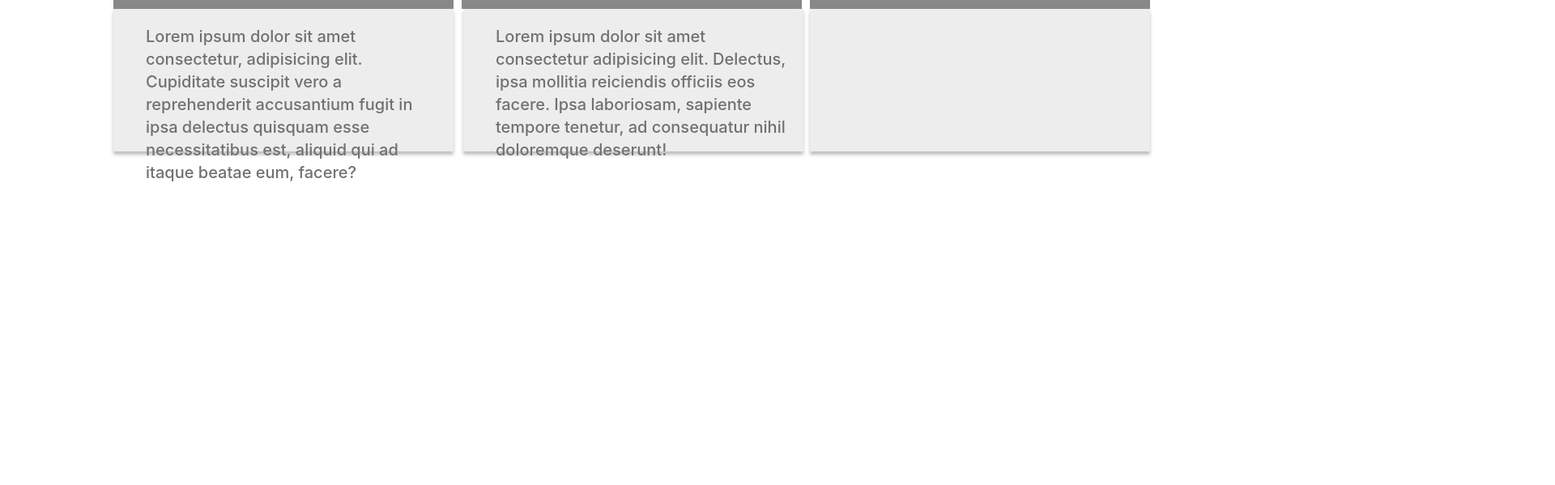
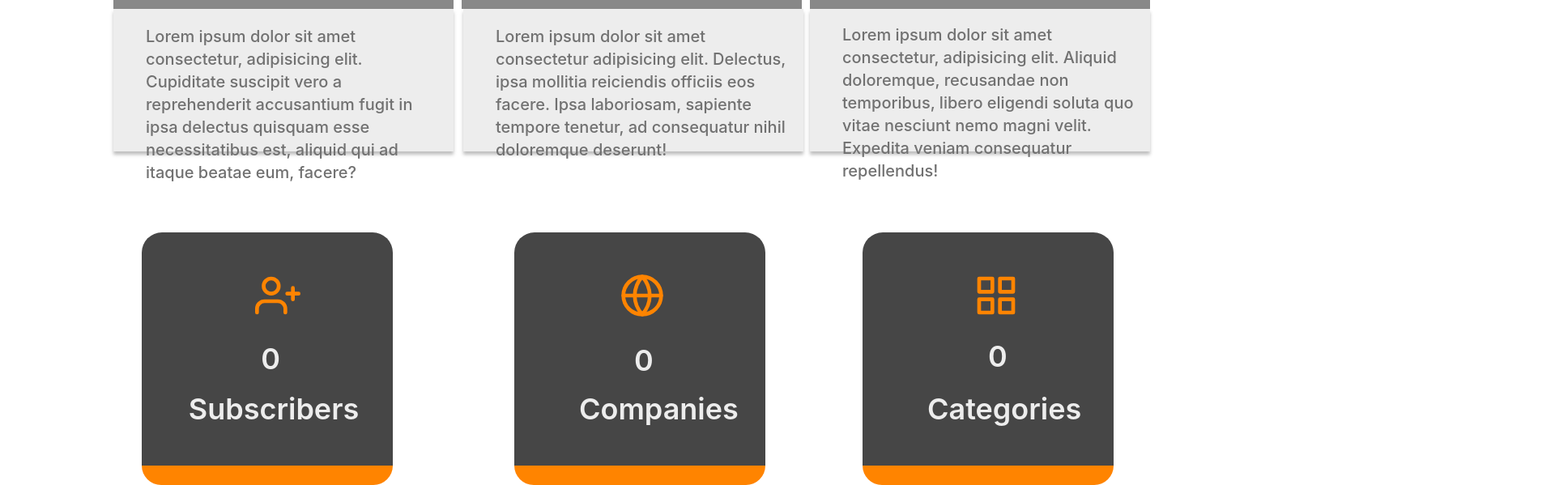
Before and after one commit to Scotty1990/equalithon, a React (Create React App) app: page / in a window 1280 px wide. Shown: the part 1533-2132 px from the top of the page at 81% size, 1920 px wide, since content can reach past the window. Before the commit the page ends 1828 px from the top, so only its background shows below. Built offline with nearby package versions, Linux system fonts and the light colour scheme.

Commit message:
finished bottom divs

```diff
--- a/src/App.css
+++ b/src/App.css
@@ -1385,8 +1385,8 @@
 
 #find-talent-feather-search {
   position: absolute;
-  top: 0px;
-  left: 300px;
+  top: 30px;
+  left: 100px;
   border-radius: 50%;
   border: 1px solid #FFFFFF;
   padding: 4px;
@@ -1408,8 +1408,8 @@
   position: absolute;
   width: 240px;
   height: 64px;
-  left: 200px;
-  top: 0px;
+  left: 150px;
+  top: -12px;
   font-family: 'Inter';
   font-style: normal;
   font-weight: 700;
@@ -1425,8 +1425,8 @@
   position: absolute;
   width: 364px;
   height: 128px;
-  left: 978px;
-  top: 40px;
+  left: 40px;
+  top: -2px;
   font-family: 'Inter';
   font-style: normal;
   font-weight: 500;
@@ -1434,3 +1434,169 @@
   line-height: 28px;
   color: #717171;
 }
+
+#subscribers-companies-categories {
+  position: absolute;
+  width: 1440px;
+  height: 416px;
+  left: 0px;
+  top: 0px;
+}
+
+#subscribers-container {
+  position: absolute;
+  border-radius: 50%;
+  width: 310px;
+  height: 312px;
+  left: 125px;
+  top: 0px;
+}
+
+.orange-bottom-divs {
+  width: 310px;
+  height: 24px;
+  border-bottom-left-radius: 25px;
+  border-bottom-right-radius: 25px;
+  background: #FF8400;
+}
+
+.bottom-divs-text-and-number {
+  font-family: 'Inter';
+  font-style: normal;
+  font-weight: 600;
+  font-size: 36px;
+  line-height: 44px;
+  text-align: center;
+  color: #EDEDED;
+}
+
+.bottom-divs {
+  border-top-left-radius: 25px;
+  border-top-right-radius: 25px;
+  background: #464646;
+}
+
+#subscribers {
+  position: absolute;
+  width: 310px;
+  height: 288px;
+  left: 50px;
+  top: 1820px;
+}
+
+.feather-user-plus {
+  position: absolute;
+  width: 56px;
+  height: 56px;
+  left: 140px;
+  top: 50px;
+  color: #FF8400;
+}
+
+#subscribers-number {
+  position: absolute;
+  width: 310px;
+  height: 48px;
+  left: 4px;
+  top: 98px;
+}
+
+#subscribers-text {
+  position: absolute;
+  width: 310px;
+  height: 48px;
+  left: 8px;
+  top: 160px;
+}
+
+#orange-bottom-subscribers {
+  position: absolute;
+  left: 50px;
+  top: 2108px;
+}
+
+#companies-container {
+  position: absolute;
+  width: 310px;
+  height: 312px;
+  left: 465px;
+  top: 0px;
+}
+
+#companies {
+  position: absolute;
+  width: 310px;
+  height: 288px;
+  left: 170px;
+  top: 1820px;
+  background: #464646;
+}
+
+.feather-globe {
+  position: absolute;
+  width: 56px;
+  height: 56px;
+  top: 50px;
+  left: 130px;
+  color: #FF8400;
+}
+
+#companies-number {
+  position: absolute;
+  top: 100px;
+  left: 148px;
+}
+
+#companies-text {
+  position: absolute;
+  top: 160px;
+  left: 80px;
+}
+
+#orange-bottom-companies {
+  position: absolute;
+  top: 288px;
+}
+
+#categories-container {
+  position: absolute;
+  width: 310px;
+  height: 312px;
+  left: 1005px;
+  top: 1820px;
+}
+
+.feather-grid {
+  position: absolute;
+  width: 56px;
+  height: 56px;
+  color: #FF8400;
+  left: 137px;
+  top: 50px;
+}
+
+#categories {
+  position: absolute;
+  width: 310px;
+  height: 288px;
+  left: 60px;
+  top: 0px;
+  background: #464646;
+}
+
+#categories-number {
+  position: absolute;
+  top: 95px;
+  left: 155px;
+}
+
+#categories-text {
+  position: absolute;
+  top: 160px;
+  left: 80px;
+}
+
+#orange-bottom-categories {
+  position: absolute;
+  top: 288px;
+}
--- a/src/components/MyGDPortalPage.jsx
+++ b/src/components/MyGDPortalPage.jsx
@@ -384,8 +384,114 @@ function MyGDPortalPage() {
                         Lorem ipsum dolor sit amet consectetur, adipisicing elit.
                         Aliquid doloremque, recusandae non temporibus, libero
                         eligendi soluta quo vitae nesciunt nemo magni velit. Expedita
-                        veniam consequatur repellendus incidunt illum quas excepturi!
+                        veniam consequatur repellendus!
                     </p>
+                </div>
+            </div>
+            <div id='subscribers-companies-categories'>
+                <div id="subscribers-container">
+                    <div className='bottom-divs' id="subscribers">
+                        <svg
+                            xmlns="http://www.w3.org/2000/svg"
+                            width="24"
+                            height="24"
+                            viewBox="0 0 24 24"
+                            fill="none"
+                            stroke="currentColor"
+                            stroke-width="2"
+                            stroke-linecap="round"
+                            stroke-linejoin="round"
+                            class="feather feather-user-plus"
+                        ><path
+                            d="M16 21v-2a4 4 0 0 0-4-4H5a4 4 0 0 0-4 4v2"
+                        /><circle
+                            cx="8.5"
+                            cy="7"
+                            r="4"
+                        /><line
+                            x1="20"
+                            y1="8"
+                            x2="20"
+                            y2="14"
+                        /><line
+                            x1="23"
+                            y1="11"
+                            x2="17"
+                            y2="11"/
+                        ></svg>
+                        <p className='bottom-divs-text-and-number' id="subscribers-number">0</p>
+                        <p className='bottom-divs-text-and-number' id="subscribers-text">Subscribers</p>
+                    </div>
+                    <div className='orange-bottom-divs' id="orange-bottom-subscribers"></div>
+                </div>
+                <div id="companies-container">
+                    <div className='bottom-divs' id="companies">
+                        <svg
+                            xmlns="http://www.w3.org/2000/svg"
+                            width="24"
+                            height="24"
+                            viewBox="0 0 24 24"
+                            fill="none"
+                            stroke="currentColor"
+                            stroke-width="2"
+                            stroke-linecap="round"
+                            stroke-linejoin="round"
+                            class="feather feather-globe"
+                        ><circle
+                            cx="12"
+                            cy="12"
+                            r="10"
+                        /><line
+                            x1="2"
+                            y1="12"
+                            x2="22"
+                            y2="12"
+                        /><path
+                            d="M12 2a15.3 15.3 0 0 1 4 10 15.3 15.3 0 0 1-4 10 15.3 15.3 0 0 1-4-10 15.3 15.3 0 0 1 4-10z"
+                        /></svg>
+                        <p className='bottom-divs-text-and-number' id="companies-number">0</p>
+                        <p className='bottom-divs-text-and-number' id="companies-text">Companies</p>
+                        <div className='orange-bottom-divs' id='orange-bottom-companies'></div>
+                    </div>
+                </div>
+                <div id="categories-container">
+                    <div className='bottom-divs' id="categories">
+                        <svg
+                            xmlns="http://www.w3.org/2000/svg"
+                            width="24"
+                            height="24"
+                            viewBox="0 0 24 24"
+                            fill="none"
+                            stroke="currentColor"
+                            stroke-width="2"
+                            stroke-linecap="round"
+                            stroke-linejoin="round"
+                            class="feather feather-grid"
+                        ><rect
+                            x="3"
+                            y="3"
+                            width="7"
+                            height="7"
+                        /><rect
+                            x="14"
+                            y="3"
+                            width="7"
+                            height="7"
+                        /><rect
+                            x="14"
+                            y="14"
+                            width="7"
+                            height="7"
+                        /><rect
+                            x="3"
+                            y="14"
+                            width="7"
+                            height="7"
+                        /></svg>
+                        <p className='bottom-divs-text-and-number' id="categories-number">0</p>
+                        <p className='bottom-divs-text-and-number' id="categories-text">Categories</p>
+                        <div id="orange-bottom-categories" className='orange-bottom-divs'></div>
+                    </div>
                 </div>
             </div>
         </div>
```
